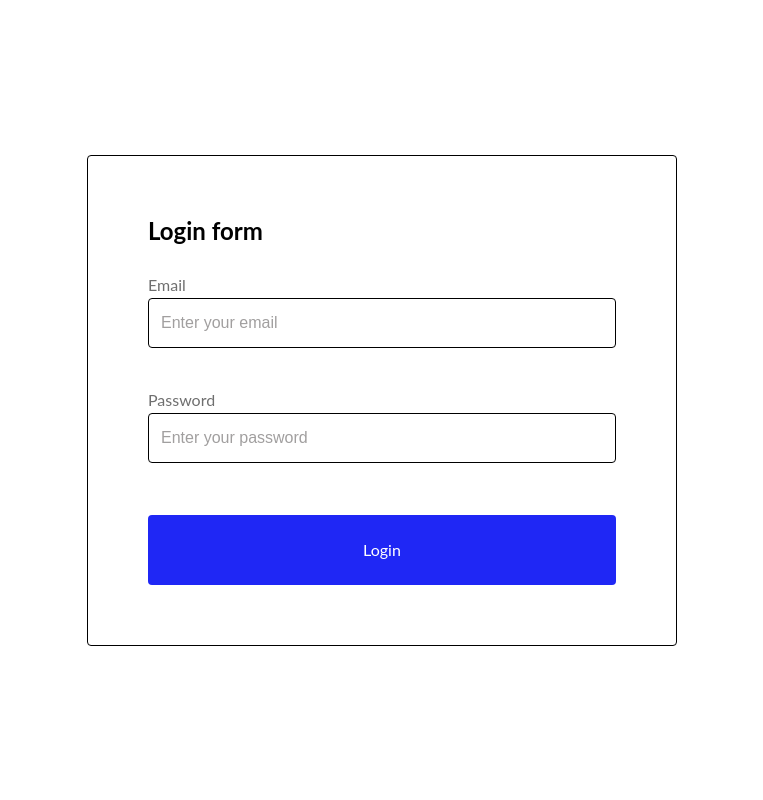
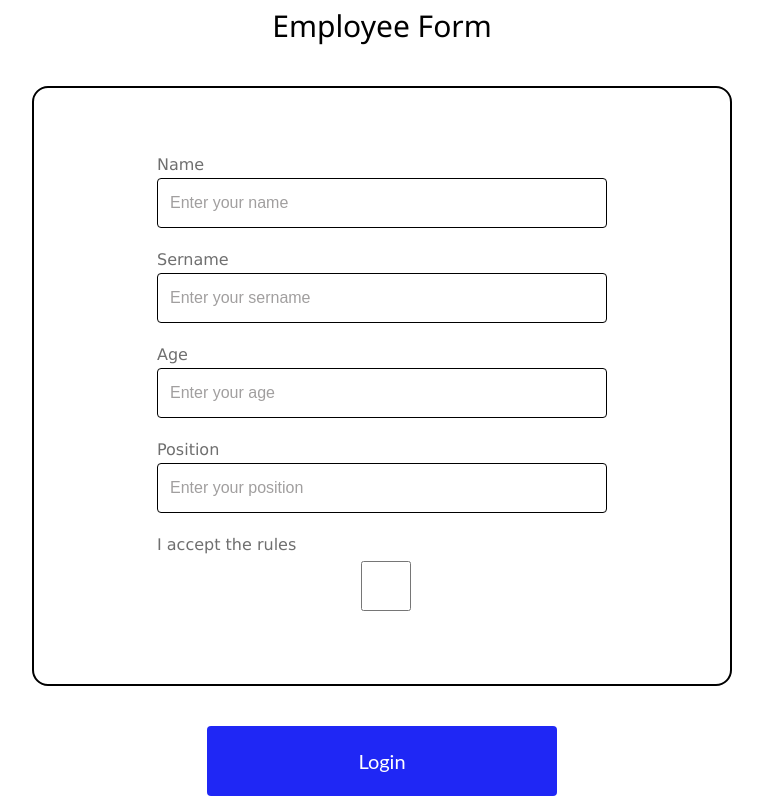
Before and after one commit to Roman-Maliarenko/42.2-react-ts, a React (Create React App) app: page / in a window 1280 px wide. Shown: the whole page, without its empty margins (258-1021 px from the left). Built offline with nearby package versions, Linux system fonts and the light colour scheme.

Commit message:
create new components EmloyeeForm

```diff
--- a/src/App.tsx
+++ b/src/App.tsx
@@ -3,10 +3,11 @@ import GlobalStyles from "./styles/GlobalStyles";
 // import Lesson06 from "./lessons/Lesson06/Lesson06";
 // import Lesson08 from "./lessons/Lesson08/Lesson08";
 // import Lesson09 from "lessons/Lesson09/Lesson09";
-import Lesson11 from "lessons/Lesson11/Lesson11";
+// import Lesson11 from "lessons/Lesson11/Lesson11";
 
 
 // import Homework08 from "./homeworks/Homework08/Homework08";
+import Homework11 from "homeworks/Homework11/Homework11";
 
 function App() {
   return (
@@ -19,7 +20,8 @@ function App() {
     {/* <Lesson08 /> */}
     {/* <Homework08 /> */}
     {/* <Lesson09 /> */}
-    <Lesson11 />
+    {/* <Lesson11 />  */}
+    <Homework11 />
   </>
   );
 }
--- a/src/components/Button/styles.ts
+++ b/src/components/Button/styles.ts
@@ -14,6 +14,6 @@ export const MainButton = styled.button<MainButtonProps>`
   border-radius: 4px;
   color: white;
   font-family: Lato, Geneva, Tahoma, sans-serif;
-  font-size: 16px;
+  font-size: 20px;
   cursor: ${({ disabled }) => (disabled ? "auto" : "pointer")};
 `;
--- /dev/null
+++ b/src/components/EmployeeForm/EmployeeForm.tsx
@@ -0,0 +1,138 @@
+import { useFormik } from "formik";
+import * as Yup from "yup";
+import { EmployeeFormValue, EMPLOYEES_FORM_NAMES } from "./type";
+import {
+  EmployeeFormContainer,
+  EmloyeesTitle,
+  InputsContainer,
+  ButtonContainer,
+  EmloyeesCotainer,
+} from "./styles";
+import Input from "components/Input/Input";
+import Button from "components/Button/Button";
+
+function EmployeeForm() {
+  const schema = Yup.object().shape({
+    [EMPLOYEES_FORM_NAMES.NAME]: Yup.string()
+      .required("Field name is required")
+      .typeError("Name must be String")
+      .test(
+        "Check min name value length",
+        "Min 2 symbols",
+        (value) => value.length >= 2
+      )
+      .test(
+        "Check max name value length",
+        "Max 50 symbols",
+        (value) => value.length <= 50
+      )
+      .matches(/^[A-Za-zА]+$/, "Must be chars"),
+
+    [EMPLOYEES_FORM_NAMES.SERNAME]: Yup.string()
+      .required("Field sername is required")
+      .typeError("Sername must be string")
+      .test(
+        "Check sername value length",
+        "Max symbols 15",
+        (value) => value.length <= 15
+      )
+      .matches(/^[A-Za-zА]+$/, "Must be chars"),
+
+    [EMPLOYEES_FORM_NAMES.AGE]: Yup.number()
+      .optional()
+      .typeError("Age must be number")
+      .min(18)
+      .max(80),
+
+    [EMPLOYEES_FORM_NAMES.POSITION]: Yup.string()
+      .required("Position name is required")
+      .typeError("Position must be symbol")
+      .test(
+        "Check position value length",
+        "Max symbols 30",
+        (value) => value.length <= 30
+      )
+      .matches(/^[A-Za-zА]+$/, "Must be chars"),
+
+    [EMPLOYEES_FORM_NAMES.RULES]: Yup.boolean()
+      .required("Important field to fill out")
+      .oneOf([true], "You must accept the rules"),
+  });
+
+  const formik = useFormik({
+    initialValues: {
+      [EMPLOYEES_FORM_NAMES.NAME]: "",
+      [EMPLOYEES_FORM_NAMES.SERNAME]: "",
+      [EMPLOYEES_FORM_NAMES.AGE]: "",
+      [EMPLOYEES_FORM_NAMES.POSITION]: "",
+      [EMPLOYEES_FORM_NAMES.RULES]: false,
+    } as EmployeeFormValue,
+
+    validationSchema: schema,
+    validateOnChange: false,
+
+    onSubmit: (values: EmployeeFormValue) => {
+      console.log(values);
+    },
+  });
+
+  return (
+    <EmployeeFormContainer onSubmit={formik.handleSubmit}>
+      <EmloyeesTitle>Employee Form</EmloyeesTitle>
+      <EmloyeesCotainer>
+        <InputsContainer>
+          <Input
+            name={EMPLOYEES_FORM_NAMES.NAME}
+            id="user_name"
+            placeholder="Enter your name"
+            label="Name"
+            value={formik.values[EMPLOYEES_FORM_NAMES.NAME]}
+            onChange={formik.handleChange}
+            error={formik.errors[EMPLOYEES_FORM_NAMES.NAME]}
+          />
+          <Input
+            name={EMPLOYEES_FORM_NAMES.SERNAME}
+            id="user_sername"
+            placeholder="Enter your sername"
+            label="Sername"
+            value={formik.values[EMPLOYEES_FORM_NAMES.SERNAME]}
+            onChange={formik.handleChange}
+            error={formik.errors[EMPLOYEES_FORM_NAMES.SERNAME]}
+          />
+          <Input
+            name={EMPLOYEES_FORM_NAMES.AGE}
+            id="user_age"
+            placeholder="Enter your age"
+            label="Age"
+            value={formik.values[EMPLOYEES_FORM_NAMES.AGE]}
+            onChange={formik.handleChange}
+            error={formik.errors[EMPLOYEES_FORM_NAMES.AGE]}
+          />
+          <Input
+            name={EMPLOYEES_FORM_NAMES.POSITION}
+            id="user_position"
+            placeholder="Enter your position"
+            label="Position"
+            value={formik.values[EMPLOYEES_FORM_NAMES.POSITION]}
+            onChange={formik.handleChange}
+            error={formik.errors[EMPLOYEES_FORM_NAMES.POSITION]}
+          />
+          <Input
+            name={EMPLOYEES_FORM_NAMES.RULES}
+            id="rules_of_use"
+            onChange={formik.handleChange}
+            type="checkbox"
+            label="I accept the rules"
+            error={formik.errors[EMPLOYEES_FORM_NAMES.RULES]}
+            checked={formik.values[EMPLOYEES_FORM_NAMES.RULES]}
+          />
+        </InputsContainer>
+      </EmloyeesCotainer>
+      <ButtonContainer>
+        <Button name="Login" type="submit" />
+      </ButtonContainer>
+    </EmployeeFormContainer>
+  );
+}
+
+export default EmployeeForm;
--- /dev/null
+++ b/src/components/EmployeeForm/styles.ts
@@ -0,0 +1,37 @@
+import styled from "@emotion/styled";
+
+export const EmployeeFormContainer = styled.form`
+  display: flex;
+  justify-content: center;
+  flex-direction: column;
+  flex: 1;
+  align-items: center;
+  gap: 40px;
+`;
+
+export const EmloyeesTitle = styled.div`
+  font-size: 30px;
+  font-family: "Segoe UI", Tahoma, Geneva, Verdana, sans-serif;
+`;
+
+export const InputsContainer = styled.div`
+  margin-top: 20px;
+  width: 450px;
+  font-family: "Lucida Sans", "Lucida Sans Regular", "Lucida Grande",
+    "Lucida Sans Unicode", Geneva, Verdana, sans-serif;
+`;
+
+export const ButtonContainer = styled.div`
+  width: 350px;
+`;
+
+export const EmloyeesCotainer = styled.div`
+  display: flex;
+  justify-content: center;
+  align-items: center;
+  background-color: #fff;
+  width: 700px;
+  height: 600px;
+  border-radius: 16px;
+  border: solid 2px black;
+`;
--- /dev/null
+++ b/src/components/EmployeeForm/type.ts
@@ -0,0 +1,15 @@
+export interface EmployeeFormValue {
+  user_name: string;
+  user_sername: string;
+  user_age: string;
+  user_position: string;
+  rules_of_use: boolean;
+}
+
+export enum EMPLOYEES_FORM_NAMES {
+  NAME = "user_name",
+  SERNAME = "user_sername",
+  AGE = "user_age",
+  POSITION = "user_position",
+  RULES = "rules_of_use",
+}
--- a/src/components/Input/Input.tsx
+++ b/src/components/Input/Input.tsx
@@ -2,7 +2,7 @@ import "./styles.ts";
 import { InputProps } from './types';
 import { ErrorMesage, InputContainer, InputElement, Label } from './styles';
 
-function Input({ name, id, type = 'text', placeholder, label, value, onChange, error }: InputProps) {
+function Input({ name, id, type = 'text', placeholder, label, value, onChange, error, checked }: InputProps) {
   return (
     <InputContainer>
       {/* Пример оператора условного рендеринга */}
@@ -15,6 +15,7 @@ function Input({ name, id, type = 'text', placeholder, label, value, onChange, e
         onChange={onChange}
         placeholder={placeholder}
         className="input-element"
+        checked={checked}
       />
       <ErrorMesage>{error}</ErrorMesage>
         {/* {error && <ErrorMessage>{error}</ErrorMessage>} */}
--- a/src/components/Input/types.ts
+++ b/src/components/Input/types.ts
@@ -3,11 +3,12 @@ import { ChangeEvent } from "react";
 export interface InputProps {
   name: string;
   id?: string;
-  type?: "text" | "email" | "password" | "tel";
+  type?: "text" | "email" | "password" | "tel" | "checkbox";
   placeholder?: string;
   label?: string;
   // временно делаем прпсы value и onChange необязательними
   value?: string;
   onChange?: (value: ChangeEvent<HTMLInputElement>) => void;
   error?: string;
+  checked?: boolean;
 }
--- /dev/null
+++ b/src/homeworks/Homework11/Homework11.tsx
@@ -0,0 +1,7 @@
+import EmployeeForm from "components/EmployeeForm/EmployeeForm";
+
+function Homework11() {
+  return <EmployeeForm />;
+}
+
+export default Homework11;
```
